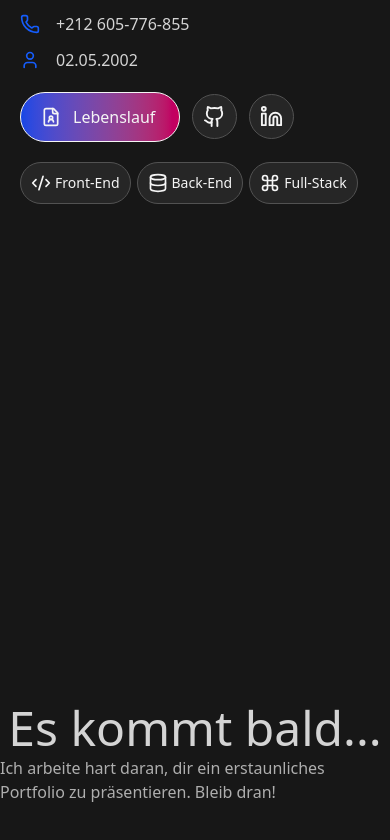
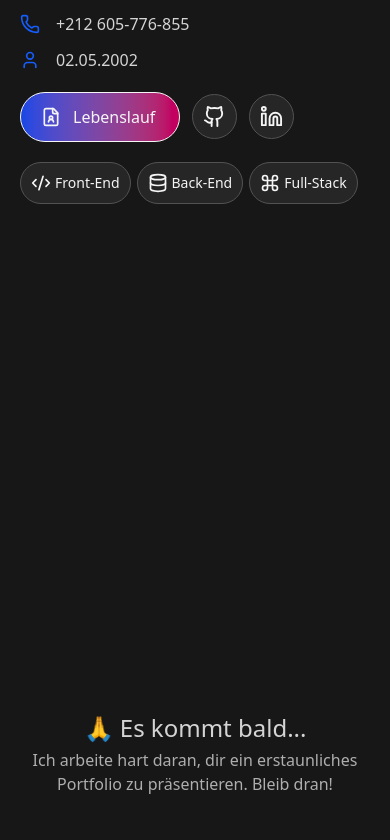
Before and after one commit to Matboua/portfolio, a React (Vite) app: page / in a window 390 px wide. Shown: the part 512-1352 px from the top of the page. Built offline with nearby package versions, Linux system fonts and the light colour scheme.

Commit message:
update About component for improved layout and text styling

```diff
--- a/src/components/About.jsx
+++ b/src/components/About.jsx
@@ -3,9 +3,9 @@ import { useTranslation } from "react-i18next";
 export default function About() {
 	const { t } = useTranslation();
 	return (
-		<section className="h-screen flex flex-col justify-center items-center">
-			<h1 className="text-5xl">{t("coming.title")}</h1>
-			<p className="opacity-80 mt-1">{t("coming.description")}</p>
+		<section className="h-screen flex flex-col justify-center items-center px-5">
+			<h1 className="text-2xl sm:text-5xl">🙏 {t("coming.title")}</h1>
+			<p className="opacity-80 mt-1 text-center">{t("coming.description")}</p>
 		</section>
 	);
 }
```
